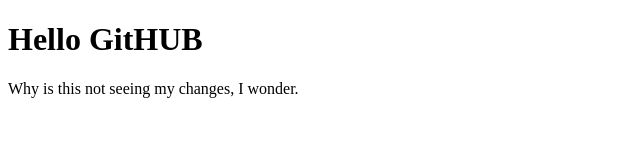
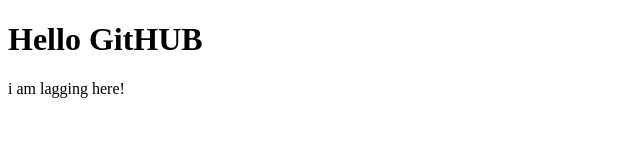
Before and after one commit to susanescobar66/imed2351, a plain HTML site: page index.html in a window 1280 px wide. Shown: the whole page, without its empty margins (0-640 px from the left). Drawn offline with Linux system fonts and the light colour scheme.

Commit message:
Changed page content
Whatever

```diff
--- a/index.html
+++ b/index.html
@@ -8,7 +8,7 @@
 
 <body>
 	<h1> Hello GitHUB</h1>
-	<p>Why is this not seeing my changes, I wonder.</p>
+	<p>i am lagging here!</p>
 <p>&nbsp;</p>
 </body>
 </html>
```
